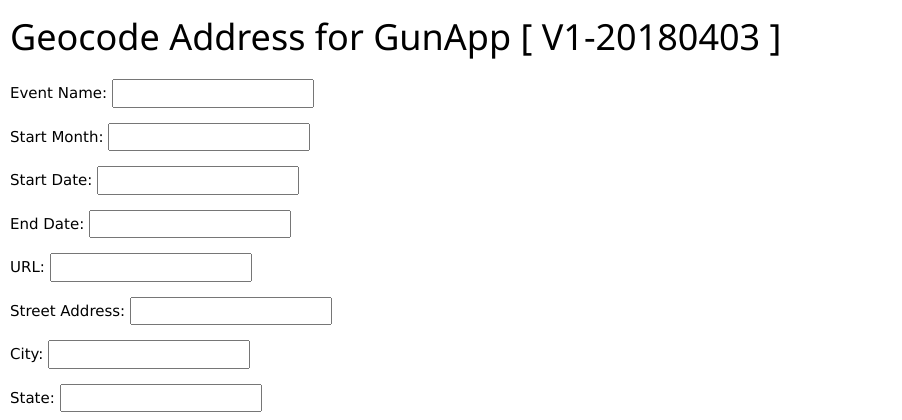
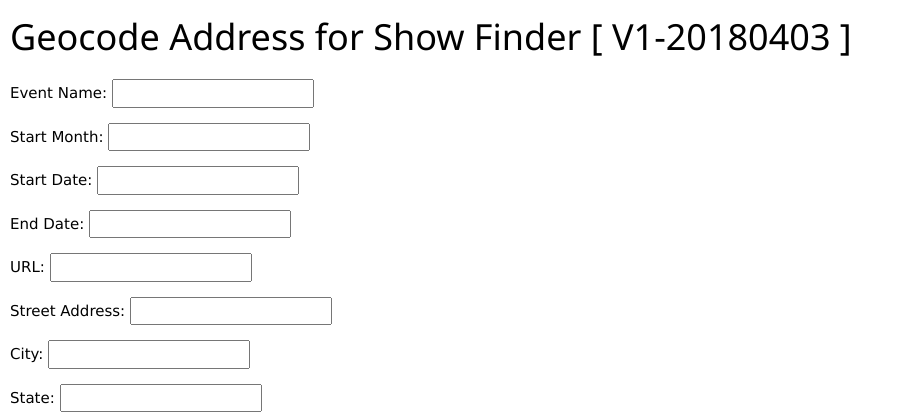
Before and after one commit to LastKnownLord/dads_GA, a PHP site: page /eventPromoterForm/index.php in a window 1280 px wide. Shown: the top 420 px of the page, without its empty margins (0-902 px from the left). Run offline with PHP 8.4, Linux system fonts and the light colour scheme; some libraries are stand-ins or nearby versions.

Commit message:
2nd commit of index.php --learning

```diff
--- a/eventPromoterForm/index.php
+++ b/eventPromoterForm/index.php
@@ -1,7 +1,7 @@
 <html>
 <!-- GITHUB REPO [ V1-20180403 ] => LastKnownLord/dads_GA || https://github.com/LastKnownLord/dads_GA -->
 	<head>
-		<title>Gun Show Events</title>
+		<title>Show Events</title>
 		<meta name = "viewport" content ="width-device-width, initial-scale=1.0">
 		<meta charset="utf-8">
 		<!-- responsive web design stylesheet -->
@@ -18,7 +18,7 @@
 	</head>
 	<body>
 		<div style="margin-left: 10px;">
-			<h1>Geocode Address for GunApp [ V1-20180403 ]</h1>
+			<h1>Geocode Address for Show Finder [ V1-20180403 ]</h1>
 			<p>Event Name: <input type="textbox" name="name" id="name" /></p>
 			<p>Start Month: <input type="textbox" name="month" id="month" /></p>
 			<p>Start Date: <input type="textbox" name="startDate" id="startDate" /></p>
```
